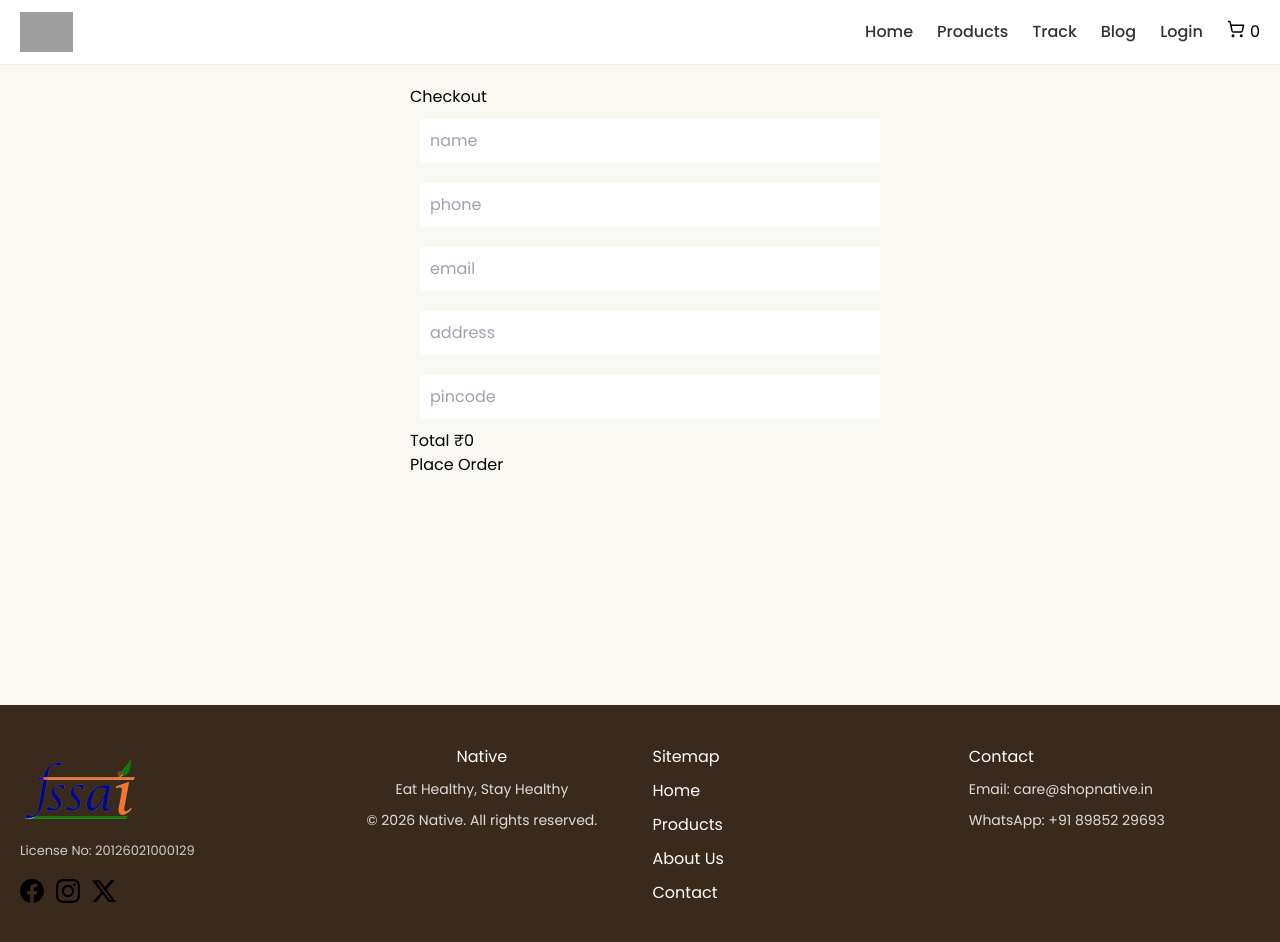
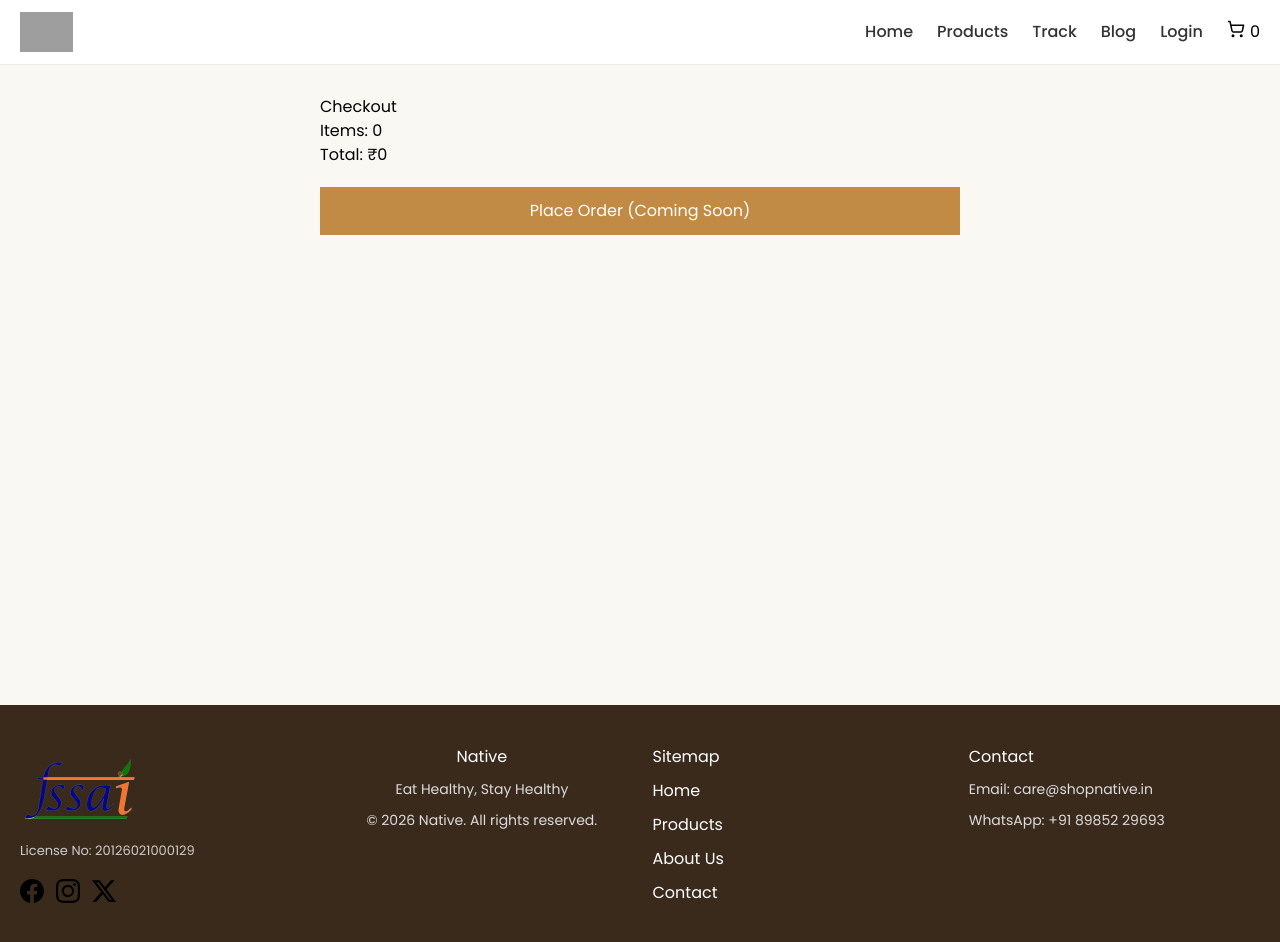
Before and after one commit to nagarajukandula55/native, a Next.js app: page /checkout in a window 1280 px wide. Shown: the top 942 px of the page. Built offline with nearby package versions, Linux system fonts and the light colour scheme; grey boxes are pictures that could not be loaded.

Commit message:
Update page.js

```diff
--- a/app/checkout/page.js
+++ b/app/checkout/page.js
@@ -1,98 +1,37 @@
 "use client";
 
-import { useState } from "react";
-import { useRouter } from "next/navigation";
 import { useCart } from "@/context/CartContext";
 
 export default function CheckoutPage() {
-  const router = useRouter();
-  const { cart, clearCart } = useCart();
-
-  const [form, setForm] = useState({
-    name: "",
-    phone: "",
-    email: "",
-    address: "",
-    pincode: "",
-  });
-
-  const [loading, setLoading] = useState(false);
-
-  const total = cart.reduce(
-    (sum, i) => sum + i.price * i.quantity,
-    0
-  );
-
-  function handleChange(e) {
-    setForm({ ...form, [e.target.name]: e.target.value });
-  }
-
-  async function handleCheckout() {
-    if (!cart.length) return alert("Cart empty");
-
-    setLoading(true);
-
-    try {
-      const items = cart.map((i) => ({
-        productId: i._id,
-        name: i.name,
-        quantity: Number(i.quantity),
-        price: Number(i.price),
-      }));
-
-      const res = await fetch("/api/orders", {
-        method: "POST",
-        headers: { "Content-Type": "application/json" },
-        body: JSON.stringify({
-          customerName: form.name,
-          phone: form.phone,
-          email: form.email,
-          address: form.address,
-          pincode: form.pincode,
-          items,
-          paymentMethod: "COD",
-        }),
-      });
-
-      const data = await res.json();
-
-      if (!data.success) {
-        alert(data.message);
-        return;
-      }
-
-      const orderId = data.order?.orderId;
-
-      clearCart();
-
-      router.push(`/order-success?orderId=${orderId}`);
-
-    } catch (err) {
-      alert("Checkout failed");
-    }
-
-    setLoading(false);
-  }
+  const { cart, cartTotal } = useCart();
 
   return (
-    <div style={{ maxWidth: 500, margin: "auto", padding: 20 }}>
+    <div className="container">
       <h1>Checkout</h1>
 
-      {["name", "phone", "email", "address", "pincode"].map((f) => (
-        <input
-          key={f}
-          name={f}
-          placeholder={f}
-          onChange={handleChange}
-          style={{ width: "100%", margin: 10, padding: 10 }}
-        />
-      ))}
+      <p>Items: {cart.length}</p>
+      <h2>Total: ₹{cartTotal}</h2>
 
-      <h3>Total ₹{total}</h3>
+      <button className="payBtn">
+        Place Order (Coming Soon)
+      </button>
 
-      <button onClick={handleCheckout} disabled={loading}>
-        {loading ? "Processing..." : "Place Order"}
-      </button>
+      <style jsx>{`
+        .container {
+          max-width: 700px;
+          margin: auto;
+          padding: 30px;
+        }
+
+        .payBtn {
+          width: 100%;
+          padding: 12px;
+          background: #c28b45;
+          color: white;
+          border: none;
+          margin-top: 20px;
+        }
+      `}</style>
     </div>
   );
 }
```
